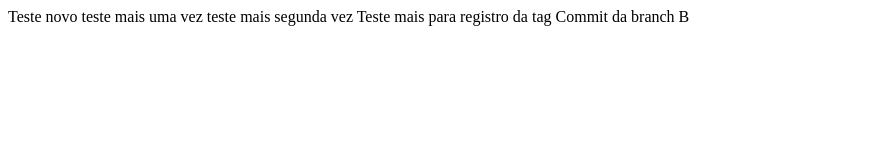
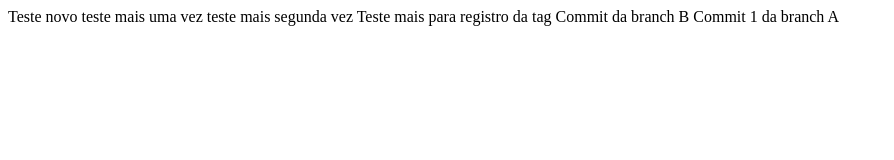
Before and after one commit to alexlima-techne/meu_projeto_versionado, a plain HTML site: page index.html in a window 1280 px wide. Shown: the whole page, without its empty margins (0-894 px from the left). Drawn offline with Linux system fonts and the light colour scheme.

Commit message:
Primeiro commit da branch A

```diff
--- a/index.html
+++ b/index.html
@@ -5,5 +5,6 @@
           teste mais segunda vez
           Teste mais para registro da tag
            Commit da branch B
+           Commit 1 da branch A
     </body>
 </html>
```
